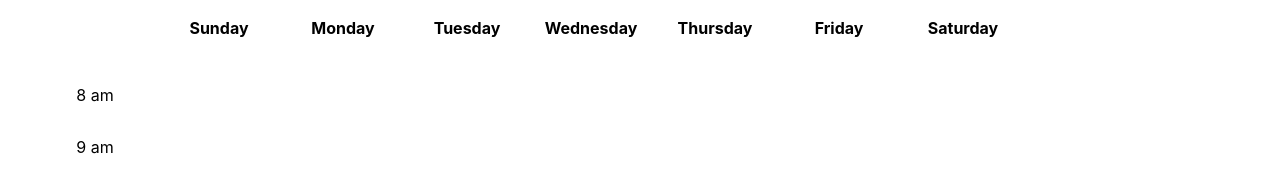
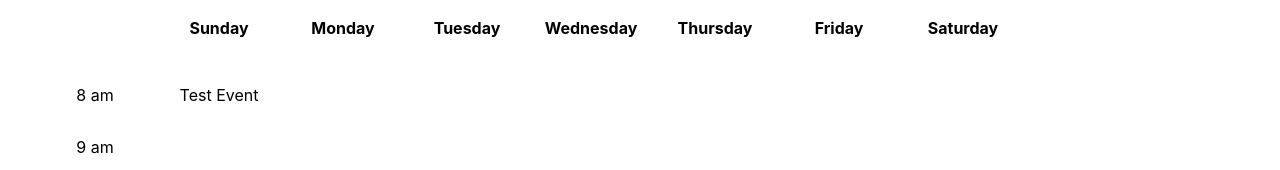
Before and after one commit to gabrielaliera/timetable, a React (Vite) app: page / in a window 1280 px wide. Shown: the part 216-386 px from the top of the page. Built offline with nearby package versions, Linux system fonts and the light colour scheme.

Commit message:
Created Event component and added to calendar to test

```diff
--- a/src/components/Calendar.jsx
+++ b/src/components/Calendar.jsx
@@ -1,4 +1,5 @@
 import React from "react";
+import Event from './Event';
 
 const Calendar = () => {
     return(
@@ -19,6 +20,7 @@ const Calendar = () => {
                 <tbody>
                 <tr>
                     <td className="time">8 am</td>
+                    <Event />
                     <td></td>
                     <td></td>
                     <td></td>
--- /dev/null
+++ b/src/components/Event.jsx
@@ -0,0 +1,10 @@
+import React from "react";
+
+
+const Event = (props) => {
+    return (
+        <td className= "Event">Test Event</td>
+    )
+}
+
+export default Event;
```
